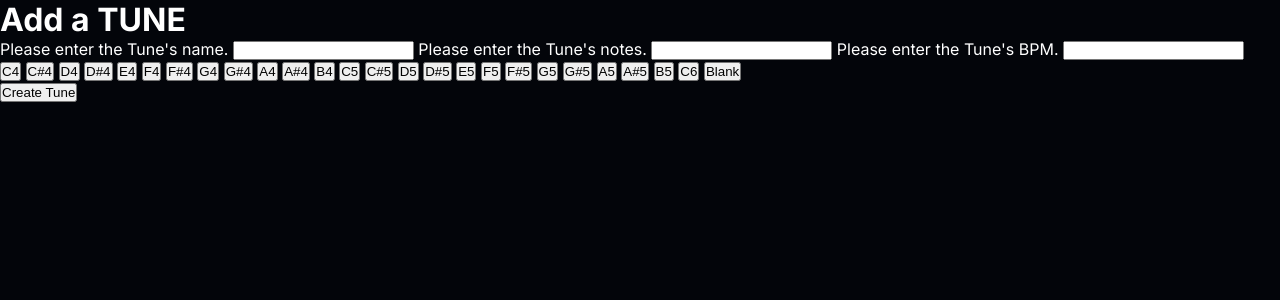
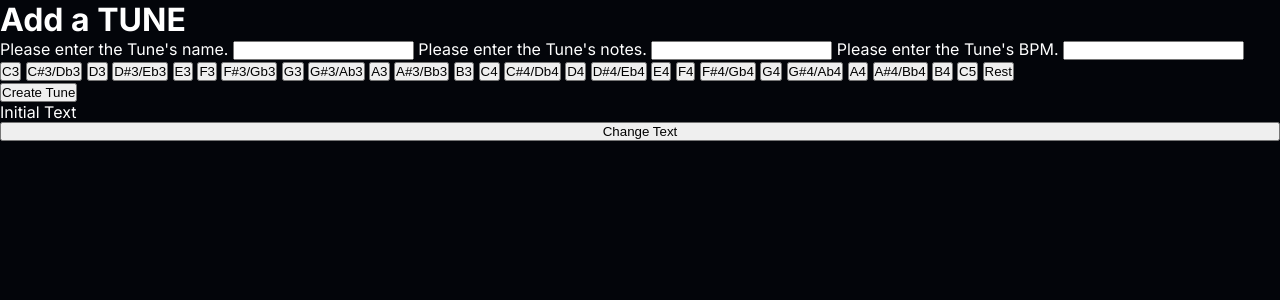
Before and after one commit to Team-5A/DjangoJam, a Django app: page /django_jam_app/add_tune/ in a window 1280 px wide. Shown: the part 119-419 px from the top of the page. Run offline with Django 4.2, Linux system fonts and the light colour scheme.

Commit message:
Kind of stuck on how to execute function from backend. Code is in place and almost works. bug seems to exist in app/urls.py

```diff
--- a/django_jam_app/urls.py
+++ b/django_jam_app/urls.py
@@ -7,6 +7,7 @@ urlpatterns = [
     path('about/', views.about, name='about'),
     # path('tune/<slug:tune_name_slug>/', views.show_tune, name='show_tune'),
     path('add_tune/', views.add_tune, name='add_tune'),
+    path('append_tune_string', views.append_tune_string, name='append_tune_string'),
     path('register/', views.register, name='register'),
     path('login/', views.user_login, name='login'),
     path('logout/', views.user_logout, name='logout'),
--- a/django_jam_app/views.py
+++ b/django_jam_app/views.py
@@ -177,3 +177,15 @@ def visitor_cookie_handler(request):
         request.session['last_visit'] = last_visit_cookie
 
     request.session['visits'] = visits
+
+def append_tune_string(request):
+    key = request.GET.get('key')
+    if tune_string.count(',') < 15:
+        tune_string += ","
+        if key == "Rest":
+            tune_string += " "
+        else:
+            tune_string += key
+
+def reset_tune_string(tune_string):
+        return ""
--- a/templates/django_jam_app/add_tune.html
+++ b/templates/django_jam_app/add_tune.html
@@ -19,34 +19,95 @@
             {{ field }}
             {% endfor %}
             <ul>
-                <button onclick="alert('C4')"> C4 </button>
-                <button onclick="alert('C#4')"> C#4 </button>
-                <button onclick="alert('D4')"> D4 </button>
-                <button onclick="alert('D#4')"> D#4 </button>
-                <button onclick="alert('E4')"> E4 </button>
-                <button onclick="alert('F4')"> F4 </button>
-                <button onclick="alert('F#4')"> F#4 </button>
-                <button onclick="alert('G4')"> G4 </button>
-                <button onclick="alert('G#4')"> G#4 </button>
-                <button onclick="alert('A4')"> A4 </button>
-                <button onclick="alert('A#4')"> A#4 </button>
-                <button onclick="alert('B4')"> B4 </button>
-                <button onclick="alert('C5')"> C5 </button>
-                <button onclick="alert('C#5')"> C#5 </button>
-                <button onclick="alert('D5')"> D5 </button>
-                <button onclick="alert('D#5')"> D#5 </button>
-                <button onclick="alert('E5')"> E5 </button>
-                <button onclick="alert('F5')"> F5 </button>
-                <button onclick="alert('F#5')"> F#5 </button>
-                <button onclick="alert('G5')"> G5 </button>
-                <button onclick="alert('G#5')"> G#5 </button>
-                <button onclick="alert('A5')"> A5 </button>
-                <button onclick="alert('A#5')"> A#5 </button>
-                <button onclick="alert('B5')"> B5 </button>
-                <button onclick="alert('C6')"> C6 </button>
-                <button onclick="alert('Blank')"> Blank </button>
-        </ul>
+
+                <button onclick="combinedFunction(C3)"> C3 </button>
+
+                <button onclick="combinedFunction(C#3/Db3)"> C#3/Db3 </button>
+
+                <button onclick="combinedFunction(D3)"> D3 </button>
+
+                <button onclick="combinedFunction(D#3/Eb3)"> D#3/Eb3 </button>
+
+                <button onclick="combinedFunction(E3)"> E3 </button>
+
+                <button onclick="combinedFunction(F3)"> F3 </button>
+
+                <button onclick="combinedFunction(F#3/Gb3)"> F#3/Gb3 </button>
+
+                <button onclick="combinedFunction(G3)"> G3 </button>
+
+                <button onclick="combinedFunction(G#3/Ab3)"> G#3/Ab3 </button>
+
+                <button onclick="combinedFunction(A3)"> A3 </button>
+
+                <button onclick="combinedFunction(A#3/Bb3)"> A#3/Bb3 </button>
+
+                <button onclick="combinedFunction(B3)"> B3 </button>
+
+                <button onclick="combinedFunction(C4)"> C4 </button>
+
+                <button onclick="combinedFunction(C#4/Db4)"> C#4/Db4 </button>
+
+                <button onclick="combinedFunction(D4)"> D4 </button>
+
+                <button onclick="combinedFunction(D#4/Eb4)"> D#4/Eb4 </button>
+
+                <button onclick="combinedFunction(E4)"> E4 </button>
+
+                <button onclick="combinedFunction(F4)"> F4 </button>
+
+                <button onclick="combinedFunction(F#4/Gb4)"> F#4/Gb4 </button>
+
+                <button onclick="combinedFunction(G4)"> G4 </button>
+
+                <button onclick="combinedFunction(G#4/Ab4)"> G#4/Ab4 </button>
+
+                <button onclick="combinedFunction(A4)"> A4 </button>
+
+                <button onclick="combinedFunction(A#4/Bb4)"> A#4/Bb4 </button>
+
+                <button onclick="combinedFunction(B4)"> B4 </button>
+
+                <button onclick="combinedFunction(C5)"> C5 </button>
+
+                <button onclick="combinedFunction(Rest)"> Rest </button>
+
+            </ul>
         <input type="submit" name="submit" value="Create Tune" />
         </form>
     </div>
+
+    {% comment %} // I want to make it display what notes you have entered here {% endcomment %}
+    <div id="editableTextField" contenteditable="false">Initial Text</div>
+
+    <!-- Button to change the text -->
+    {% comment %} should not be needed once the button clicks works {% endcomment %}
+    <button onclick="changeText()">Change Text</button>
+
+    <script>
+        function append_tune_string(key) {
+            // Send an AJAX request to Django backend
+            // calls append_tune_string function
+            var xhr = new XMLHttpRequest();
+            xhr.open("GET", "{% url 'append_tune_string' %}?parameter=" + key, true);
+            xhr.onreadystatechange = function() {
+                if (xhr.readyState == 4 && xhr.status == 200) {
+                    // Handle the response from the server if needed
+                    console.log(xhr.responseText);
+                }
+            };
+            xhr.send();
+        }
+
+        function changeText() {
+            var textField = document.getElementById("editableTextField");
+            textField.textContent = "New Text";
+        }
+
+        function combinedFunction(key) {
+            // executes both function
+            append_tune_string(key)
+            changeText()
+        }
+    </script>
 {% endblock %}
--- a/templates/django_jam_app/render_template.html
+++ b/templates/django_jam_app/render_template.html
@@ -9,7 +9,7 @@
     <h1>List Items:</h1>
     <ul>
         {% for item in my_list %}
-            <button onclick="alert('{{item}}')"> {{item}} </button>
+            <button onclick="combinedFunction({{item}})"> {{item}} </button>
         {% endfor %}
     </ul>
 </body>
```
Also changed, not shown: render_template.py (+5 -4 lines).
